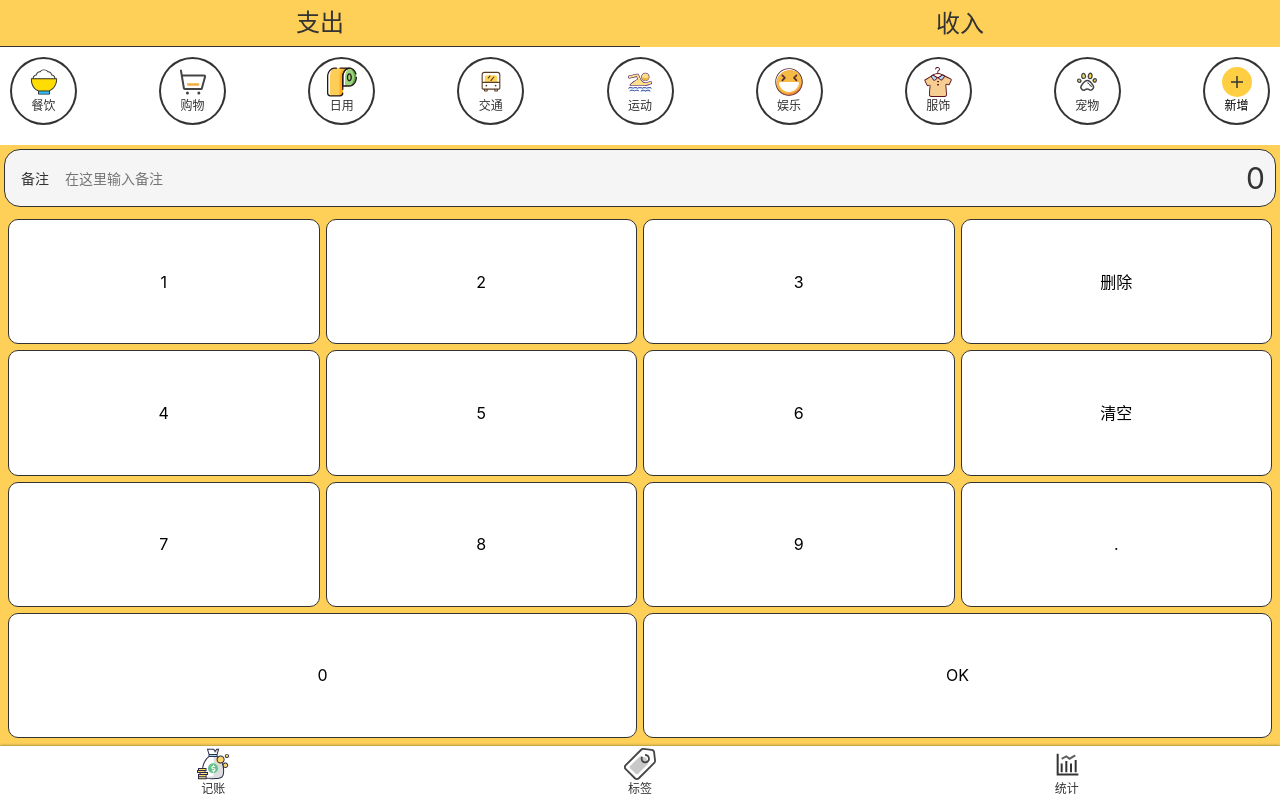
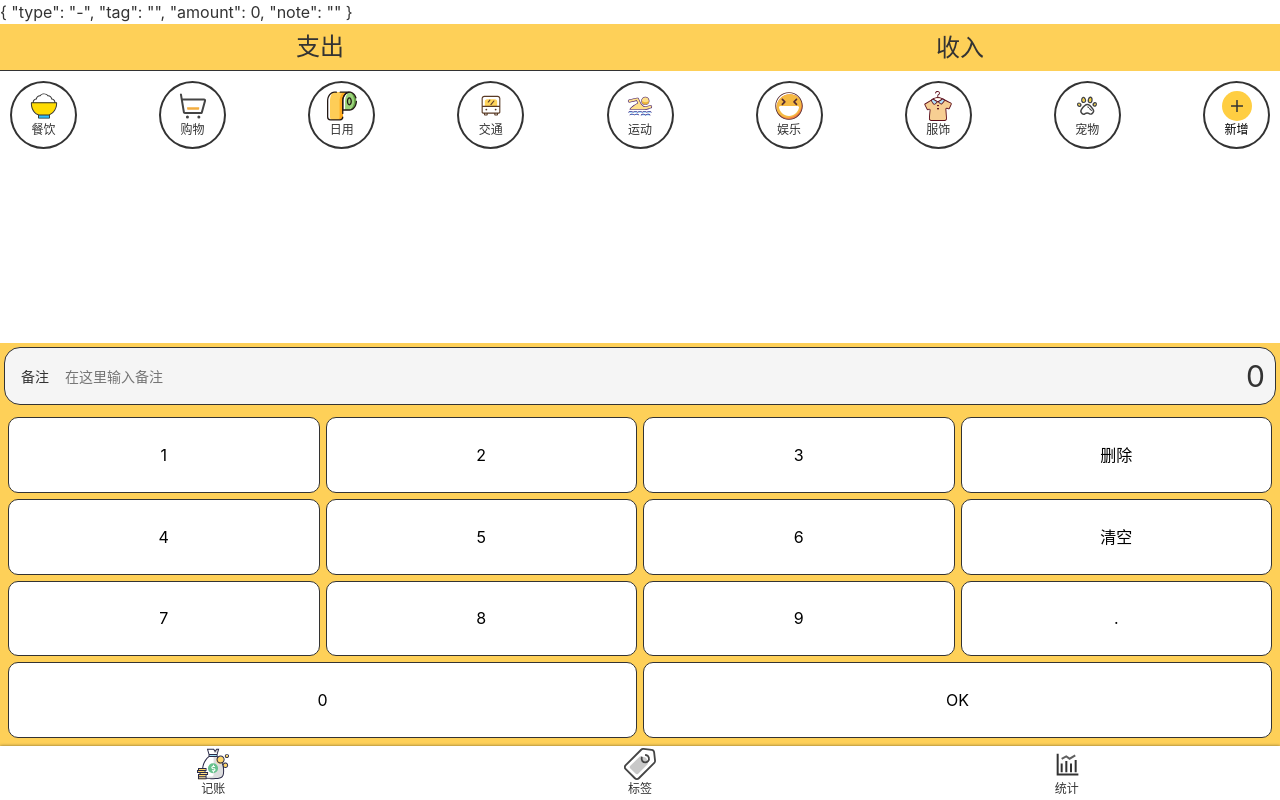
Before and after one commit to sunwan1234/apple-bill, a Vue app: page /#/money in a window 1280 px wide. Built offline with nearby package versions, Linux system fonts and the light colour scheme.

Commit message:
把四个组件的数据整合到money

```diff
--- a/src/App.vue
+++ b/src/App.vue
@@ -1,6 +1,5 @@
 <template>
 	<div id="app">
-		<!--    展示不同的router-->
 		<router-view></router-view>
 
 	</div>
--- /dev/null
+++ b/src/bus.ts
@@ -0,0 +1,2 @@
+import Vue from 'vue';
+export default new Vue();
--- a/src/components/Money/Notes.vue
+++ b/src/components/Money/Notes.vue
@@ -12,13 +12,20 @@
 
 <script lang="ts">
   import Vue from 'vue';
-  import {Component, Prop} from 'vue-property-decorator';
+  import {Component, Prop, Watch} from 'vue-property-decorator';
+  import eventBus from '@/bus.ts';
 
   @Component
   export default class Notes extends Vue {
     value = '';
 
     @Prop(String) output: string | undefined;
+
+    @Watch('value')
+		onValueChange(value: string) {
+      eventBus.$emit('update:note', value)
+		}
+
   }
 </script>
 
--- a/src/components/Money/NumberPad.vue
+++ b/src/components/Money/NumberPad.vue
@@ -1,6 +1,6 @@
 <template>
 	<div class="numberPad">
-		<Notes :output="  output  "></Notes>
+		<Notes :output="  output  " ></Notes>
 		<div class="buttons">
 			<button @click="inputContent">1</button>
 			<button @click="inputContent">2</button>
@@ -68,7 +68,7 @@
     }
 
     ok() {
-      console.log('ok');
+      this.$emit('update:value', this.output)
     }
 
   }
--- a/src/components/Money/Tags.vue
+++ b/src/components/Money/Tags.vue
@@ -1,29 +1,29 @@
 <template>
 	<div class="tags">
 		<ul class="current out" v-if="isShow === '-'">
-			<li v-for="(value, name) in this.outDataSource"
-					:class="{selected: selectedTags.indexOf(value) >= 0}"
-					:key="name" @click="toggle(value)">
-				<Icon :name="name"></Icon>
-				{{ value }}
+			<li v-for="(item, index) in this.outDataSource"
+					:class="{selected: selectedTags.indexOf(item.name) >= 0}"
+					:key="index" @click="toggle(item.name)">
+				<Icon :name="item.svg"></Icon>
+				{{ item.name }}
 			</li>
 
 			<li class="new">
-				<button>
+				<button @click="create('out')">
 					<Icon name="plus"></Icon>
 					新增
 				</button>
 			</li>
 		</ul>
 		<ul class="current in" v-if="isShow === '+'">
-			<li v-for="(value, name) in this.inDataSource"
-					:class="{selected: selectedTags.indexOf(value) >= 0}"
-					:key="name">
-				<Icon :name="name"></Icon>
-				{{ value }}
+			<li v-for="(item, index) in this.inDataSource"
+					:class="{selected: selectedTags.indexOf(item.name) >= 0}"
+					:key="index" @click="toggle(item.name)">
+				<Icon :name="item.svg"></Icon>
+				{{ item.name }}
 			</li>
 			<li class="new">
-				<button>
+				<button @click="create('in')">
 					<Icon name="plus"></Icon>
 					新增
 				</button>
@@ -36,37 +36,85 @@
   import Vue from 'vue';
   import {Component, Prop} from 'vue-property-decorator';
 
+
   @Component
   export default class Tags extends Vue {
     @Prop(String) isShow: string | undefined;
-    @Prop(Object) outDataSource: Record<string, string> | undefined;
-    @Prop(Object) inDataSource: Record<string, string> | undefined;
+    @Prop(Array) outDataSource: Array<Record<string, string>> | undefined;
+    @Prop(Array) inDataSource: Array<Record<string, string>> | undefined;
 
+    mounted(){
+      console.log(this.outDataSource)
+		}
 
     selectedTags: string[] = [];
 
     toggle(tag: string) {
-      const index = this.selectedTags.indexOf(tag)
-     if (index >= 0) {
-       // 如果当前点击的tag已经在数组中，即已经被点击过
-			 // 就删除这个元素，我们的目标是双击取消选中
-			 this.selectedTags.splice(index, 1);
+      // 每次只能选中一个
+			if(this.selectedTags.length === 0) {
+        this.selectedTags.push(tag);
+			} else {
+			  this.selectedTags.pop();
+			  this.selectedTags.push(tag)
+			}
+			this.$emit('update:tag', this.selectedTags[0])
+    }
 
-		 } else {
-       this.selectedTags.push(tag);
-		 }
+    create(tagType: string) {
+      const name = window.prompt('请输入标签名');
+      if (name === '') {
+        window.alert('标签名不能为空');
+      } else {
+        if (tagType === 'out') {
+          if (this.outDataSource) {
+            this.$emit('update:outDataSource', [...this.outDataSource, {svg:'newsvg', 'name': name}])
+          }
+        }
+        if (tagType === 'in') {
+          if (this.inDataSource) {
+            this.$emit('update:inDataSource', [...this.inDataSource, {svg: 'newsvg', 'name': name}]);
+          }
+        }
+
+      }
+
     }
 
   }
 </script>
 
 <style scoped lang="scss">
-	@media (device-height: 568px) and (-webkit-min-device-pixel-ratio: 2) {
+	@media (max-device-height: 568px) and (-webkit-min-device-pixel-ratio: 2) {
+		// iphone se
 		.tags {
 			max-height: 29vh;
 		}
 
 	}
+	@media only screen and (min-device-width: 375px) and (max-device-height: 667px) {
+		//iphone 678
+		.tags {
+			max-height: 37vh;
+		}
+	}
+
+	@media only screen and (min-device-width: 400px) and (max-device-height: 850px)  {
+		//iphone 678 plus
+		.tags {
+			min-height: 34vh;
+			max-height: 49vh;
+		}
+	}
+
+	@media only screen and (min-device-width: 375px) and (max-device-height: 812px) and (-webkit-device-pixel-ratio: 3) {
+		//iphone X
+		.tags {
+			min-height: 38vh;
+			max-height: 49vh;
+		}
+	}
+
+
 
 	.tags {
 		flex-shrink: 1;
--- a/src/components/Money/Types.vue
+++ b/src/components/Money/Types.vue
@@ -1,39 +1,37 @@
 <template>
 	<div>
 		<ol class="types">
-			<li :class=" type === '-' && 'selected' " @click="selectType('-')">
+			<li :class=" value === '-' && 'selected' " @click="selectType('-')">
 				<span>支出</span>
 			</li>
-			<li :class=" type === '+' && 'selected' " @click="selectType('+')">
+			<li :class=" value === '+' && 'selected' " @click="selectType('+')">
 				<span>收入</span>
 			</li>
 		</ol>
 
-		<Tags :is-show="type" :out-data-source="outputDataSource" :in-data-source="inputDataSource"></Tags>
 	</div>
 
 </template>
 
 <script lang="ts">
   import Vue from 'vue';
-  import {Component, Prop} from 'vue-property-decorator';
+  import {Component, Prop, Watch} from 'vue-property-decorator';
   import Tags from '@/components/Money/Tags.vue';
 
   @Component({
     components: {Tags}
   })
   export default class Types extends Vue {
-    @Prop(Object) outputDataSource: Record<string, string> | undefined;
-    @Prop(Object) inputDataSource: Record<string, string> | undefined;
-    type = '-';//'-' 表示支出， ‘+’表示收入
+    @Prop(String) readonly value!: string
 
     selectType(type: string) { // type只能是'-' 或者 '+'
       if (type !== '-' && type !== '+') {
         throw new Error('type is unknown');
       }
-      this.type = type;
+      this.$emit('update:value', type);
+      this.$emit('update:selectedTag', '')
+    }
 
-    }
 
   }
 
--- a/src/main.ts
+++ b/src/main.ts
@@ -6,6 +6,7 @@ import store from './store'
 import Nav from '@/views/Nav.vue';
 import Layout from '@/components/Layout.vue';
 import Icon from '@/components/Icon.vue';
+
 
 Vue.config.productionTip = false
 // 全局引入nav
--- a/src/views/Money.vue
+++ b/src/views/Money.vue
@@ -1,9 +1,13 @@
 <template>
 	<Layout>
-		<Types :output-data-source="outputTags" :input-data-source="inputTags"></Types>
-
-
-		<NumberPad></NumberPad>
+    {{account}}
+		<Types :value.sync="account.type" @update:selectedTag="onUpdateTag">
+		</Types>
+		<Tags :is-show="account.type" @update:tag="onUpdateTag"
+					:out-data-source.sync="outputTags"
+					:in-data-source.sync="inputTags"
+		></Tags>
+		<NumberPad @update:value="onUpdateAmount"></NumberPad>
 
 	</Layout>
 
@@ -11,39 +15,106 @@
 
 <script lang="ts">
   import Vue from 'vue';
-  import {Component} from 'vue-property-decorator';
+  import {Component, Watch} from 'vue-property-decorator';
   import NumberPad from '@/components/Money/NumberPad.vue';
   import Tags from '@/components/Money/Tags.vue';
   import Types from '@/components/Money/Types.vue';
+  import eventBus from '@/bus.ts';
 
+  type Account = {
+    type: string;
+    tag: string;
+    amount: number;
+    note: string;
+  }
 
   @Component({
     components: {Types, Tags, NumberPad}
   })
   export default class Money extends Vue {
-    outputTags: Record<string, string> = {
-      'meal': '餐饮',
-			'shop':'购物',
-      'everyday': '日用',
-      'transport': '交通',
-      'sport2': '运动',
-      'fun': '娱乐',
-      'cloth': '服饰',
-      'pet': '宠物',
-		};
+    outputTags: Array<Record<string, string>> = [
+      {
+        svg: 'meal',
+        name: '餐饮'
+      },
+      {
+        svg: 'shop',
+        name: '购物'
+      },
+      {
+        svg: 'everyday',
+        name: '日用'
+      },
+      {svg: 'transport', name: '交通'},
+      {svg: 'sport2', name: '运动'},
+      {svg: 'fun', name: '娱乐'},
+      {svg: 'cloth', name: '服饰'},
+      {svg: 'pet', name: '宠物'}
+    ];
+    inputTags: Array<Record<string, string>> = [
+      {svg: 'in-redpocket', name: '红包'},
+      {svg: 'in-rent', name: '租金'},
+      {svg: 'in-gift', name: '礼金'},
+      {svg: 'in-get', name: '收款'},
+      {svg: 'in-manage', name: '理财'},
+      {svg: 'in-annual', name: '年终奖'},
+      {svg: 'in-other', name: '其他'}
+    ];
 
-    inputTags: Record<string, string> = {
-      'in-redpocket': '红包',
-      'in-rent': '租金',
-      'in-gift': '礼金',
-      'in-get': '收款',
-      'in-manage': '理财',
-      'in-annual': '年终奖',
-      'in-other': '其他',
+    accountList: Account[] | undefined;
+    account: Account = {
+      type: '-', tag: '', amount: 0, note: ''
+    };
 
+
+    onUpdateTag(value: string) {
+      console.log(value);
+      this.account.tag = value;
+    }
+
+    onUpdateAmount(value: string) {
+      this.account.amount = parseFloat(value);
+    }
+
+    onUpdateNote(value: string) {
+      console.log('---note')
+			console.log(value)
+      this.account.note = value;
+    }
+
+    saveAccount() {
+      const newAccount: Account = JSON.parse(JSON.stringify(this.account));
+      this.accountList?.push(newAccount);
+    }
+
+    onUpdateOutTags(outTags: Array<Record<string, string>>) {
+      console.log(outTags);
+      this.outputTags = outTags;
+    }
+
+    onUpdateInTags(inTags: Array<Record<string, string>>) {
+      this.inputTags = inTags;
+    }
+
+    // @Watch('accountList') {
+    //   onAccountListChange() {
+    //     window.localStorage.setItem('accountList', JSON.stringify(this.account));
+    //   }
+    // }
+
+    created() {
+      eventBus.$on('update:note', (note: string) => {
+        this.onUpdateNote(note);
+      });
+    }
+
+    beforeDestroy() {
+      eventBus.$off('update:note');
     }
 
   }
+
+
 </script>
 
 <style scoped lang="scss">
--- a/tsconfig.json
+++ b/tsconfig.json
@@ -3,6 +3,7 @@
     "target": "esnext",
     "module": "esnext",
     "strict": true,
+    "noImplicitAny": false,
     "jsx": "preserve",
     "importHelpers": true,
     "moduleResolution": "node",
@@ -24,7 +25,8 @@
       "esnext",
       "dom",
       "dom.iterable",
-      "scripthost"
+      "scripthost",
+      "es6"
     ]
   },
   "include": [
```
